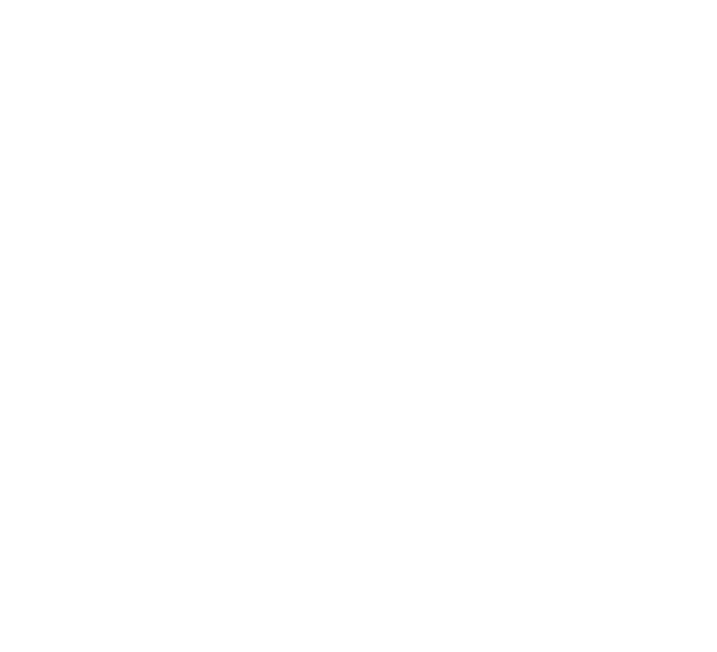
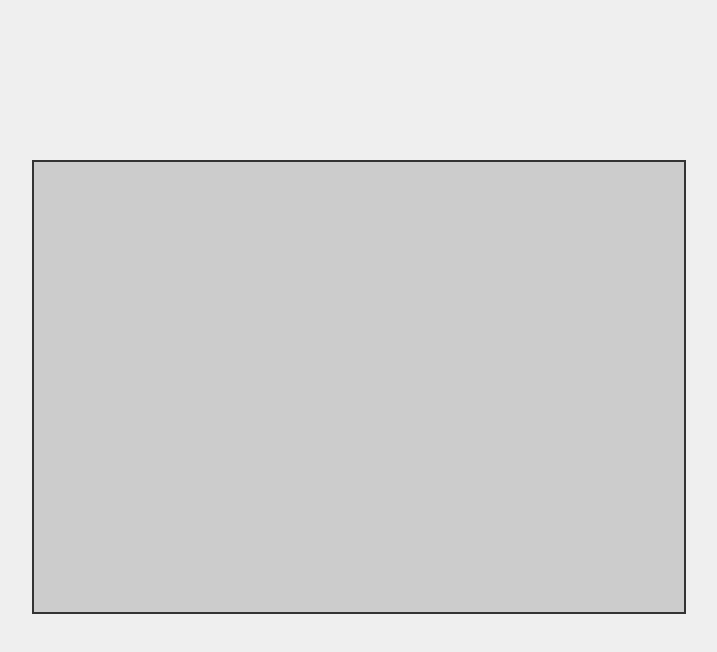
Before and after one commit to leticea/breakout-game, a plain HTML site: page index.html in a window 1280 px wide. Shown: the whole page, without its empty margins (281-998 px from the left). Drawn offline with Linux system fonts and the light colour scheme.

Commit message:
feat(style.css): canvas style

```diff
--- a/index.html
+++ b/index.html
@@ -1,12 +1,16 @@
 <!DOCTYPE html>
 <html lang="en">
-<head>
-  <meta charset="UTF-8">
-  <meta http-equiv="X-UA-Compatible" content="IE=edge">
-  <meta name="viewport" content="width=device-width, initial-scale=1.0">
-  <title>Breakout Game</title>
-</head>
-<body>
+  <head>
+    <meta charset="UTF-8" />
+    <meta http-equiv="X-UA-Compatible" content="IE=edge" />
+    <meta name="viewport" content="width=device-width, initial-scale=1.0" />
+    <link rel="stylesheet" href="style.css" />
+    <title>Breakout Game</title>
+  </head>
+  <body>
 
-</body>
+    <canvas id="game" width="650" height="450"></canvas>
+
+    <script src="script.js"></script>
+  </body>
 </html>
--- /dev/null
+++ b/style.css
@@ -0,0 +1,19 @@
+* {
+  margin: 0;
+  padding: 0;
+  box-sizing: border-box;
+}
+
+body {
+  height: 100%;
+  display: flex;
+  align-items: center;
+  justify-content: center;
+  background-color: #efefef;
+}
+
+#game {
+  background-color: #ccc;
+  margin-top: 10rem;
+  border: 2px solid #333;
+}
```
Also changed, not shown: script.js (added), 1 other file.
